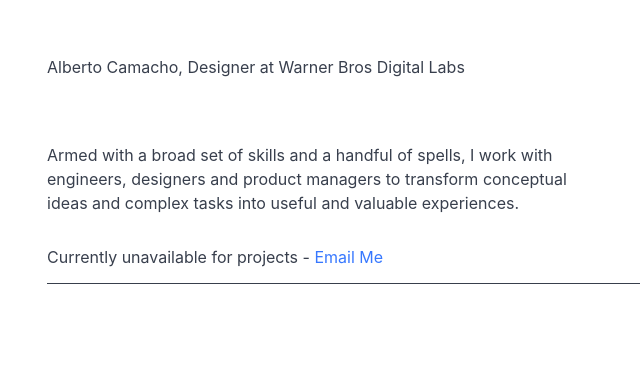
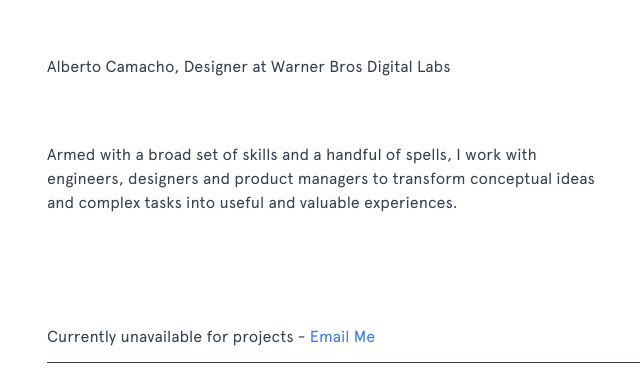
Before and after one commit to albertocamacho/albertocamacho.github.io, a website: page index.html in a window 1280 px wide. Shown: the part 153-538 px from the top of the page, without its empty margins (9-649 px from the left). Drawn offline with Linux system fonts and the light colour scheme.

Commit message:
updated title, new fonts, minor padding change

```diff
--- a/app.min.css
+++ b/app.min.css
@@ -1 +1 @@
-*{font-family:-apple-system,BlinkMacSystemFont,"Segoe UI",Roboto,Oxygen,Ubuntu,Cantarell,"Fira Sans","Droid Sans","Helvetica Neue",sans-serif;box-sizing:border-box;margin:0;padding:0;color:#383F4D}p{font-size:16px;line-height:24px}a{text-decoration:none;color:#3778FF}.app{height:100vh;width:100vw;display:flex;justify-content:center}.container{padding:16px;width:1200px}.intro{top:300px}.bio{margin-top:20vh;max-width:550px}.bio__text{padding-top:32px;padding-bottom:32px}.nav{padding-bottom:16px;border-bottom:1px solid rgba(56,63,76,1)}
+@font-face{font-family:Apercu-Medium;src:url(fonts/Apercu-Medium.ttf)}@font-face{font-family:Apercu-Regular;src:url(fonts/Apercu-Regular.ttf)}*{font-family:Apercu-Regular,-apple-system,BlinkMacSystemFont,"Segoe UI",Roboto,Oxygen,Ubuntu,Cantarell,"Fira Sans","Droid Sans","Helvetica Neue",sans-serif;box-sizing:border-box;margin:0;padding:0;color:#383F4D}p{font-size:16px;line-height:24px}a{text-decoration:none;color:#3778FF}.app{height:100vh;width:100vw;display:flex;justify-content:center}.container{padding:16px;width:1200px}.intro{top:300px}.bio{margin-top:20vh;max-width:550px}.bio__text{padding-top:32px;padding-bottom:32px}.nav{padding-top:10vh;padding-bottom:16px;border-bottom:1px solid rgba(56,63,76,1)}
--- a/index.html
+++ b/index.html
@@ -4,7 +4,7 @@
 <head>
   <meta charset="utf-8">
 
-  <title> starter </title>
+  <title> Not Alberto's Portfolio </title>
   <meta name="description">
   <meta name="author">
 
@@ -19,7 +19,7 @@
 
 	<div class="container">
 
-		<div class="intro block">
+		<header class="intro block">
 
 			<div class="bio">
 				<div class="bio__text">
@@ -34,13 +34,15 @@
 				</div>
 			</div>
 
-		</div>
+		</header>
 
-		<div class="nav">
+
+		<nav class="nav">
 			<div class="nav-item">
 				Currently unavailable for projects - <a href="mailto: alberto.camacho@warnerbros.com"> Email Me </a>
 			</div>
-		</div>
+		</nav>
+
 
 	</div>
 
```
Also changed, not shown: fonts/Apercu-Medium.ttf (added), fonts/Apercu-Regular.ttf (added).
